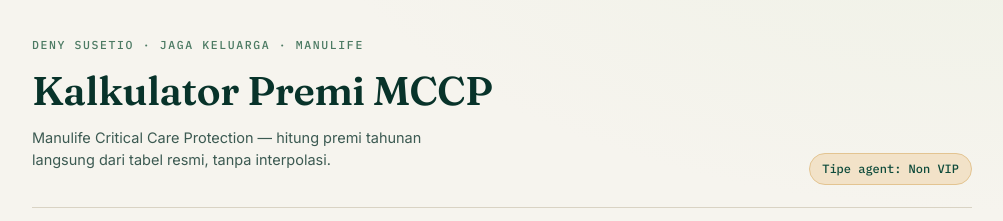
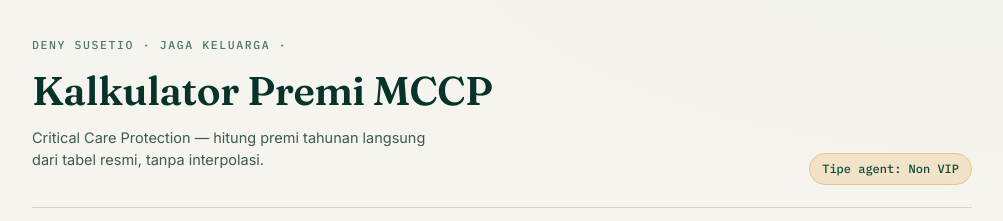
Before and after one commit to prucare-bot/kalkulator-mccp, a website: page index.html in a window 1280 px wide. Shown: the top 221 px of the page, without its empty margins (138-1141 px from the left). Drawn offline with Linux system fonts and the light colour scheme.

Commit message:
Revise title and subtitle in index.html
Updated the title and subtitle to remove 'Manulife' from the text.

```diff
--- a/index.html
+++ b/index.html
@@ -3,7 +3,7 @@
 <head>
 <meta charset="UTF-8">
 <meta name="viewport" content="width=device-width, initial-scale=1.0">
-<title>Kalkulator Premi MCCP — Manulife Critical Care Protection</title>
+<title>Kalkulator Premi MCCP — Critical Care Protection</title>
 <style>
   @import url('https://fonts.googleapis.com/css2?family=Fraunces:opsz,wght@9..144,500;9..144,600;9..144,700&family=Inter:wght@400;500;600;700&family=IBM+Plex+Mono:wght@500&display=swap');
 
@@ -211,9 +211,9 @@
 
   <header class="top">
     <div>
-      <p class="brand-eyebrow">Deny Susetio · Jaga Keluarga · Manulife </p>
+      <p class="brand-eyebrow">Deny Susetio · Jaga Keluarga · </p>
       <h1>Kalkulator Premi MCCP</h1>
-      <p class="sub">Manulife Critical Care Protection — hitung premi tahunan langsung dari tabel resmi, tanpa interpolasi.</p>
+      <p class="sub">Critical Care Protection — hitung premi tahunan langsung dari tabel resmi, tanpa interpolasi.</p>
     </div>
     <div id="agentTag" class="agent-tag">Tipe agent: Non VIP</div>
   </header>
```
